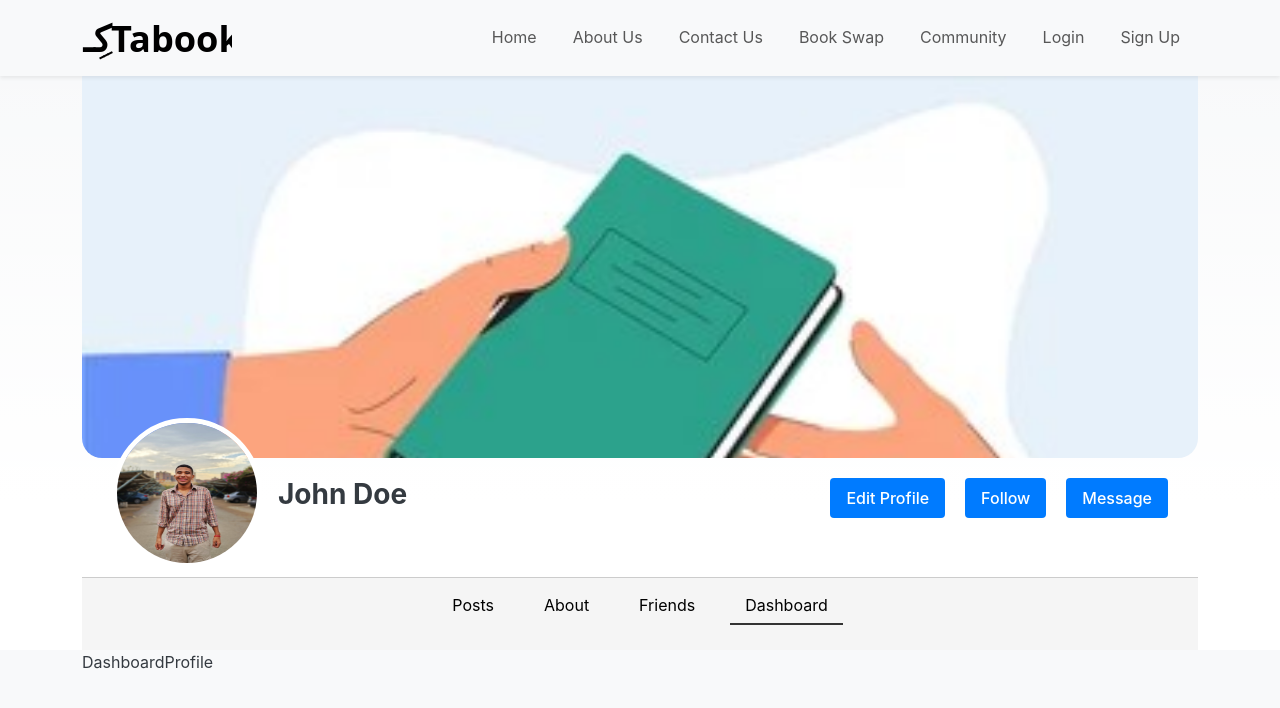
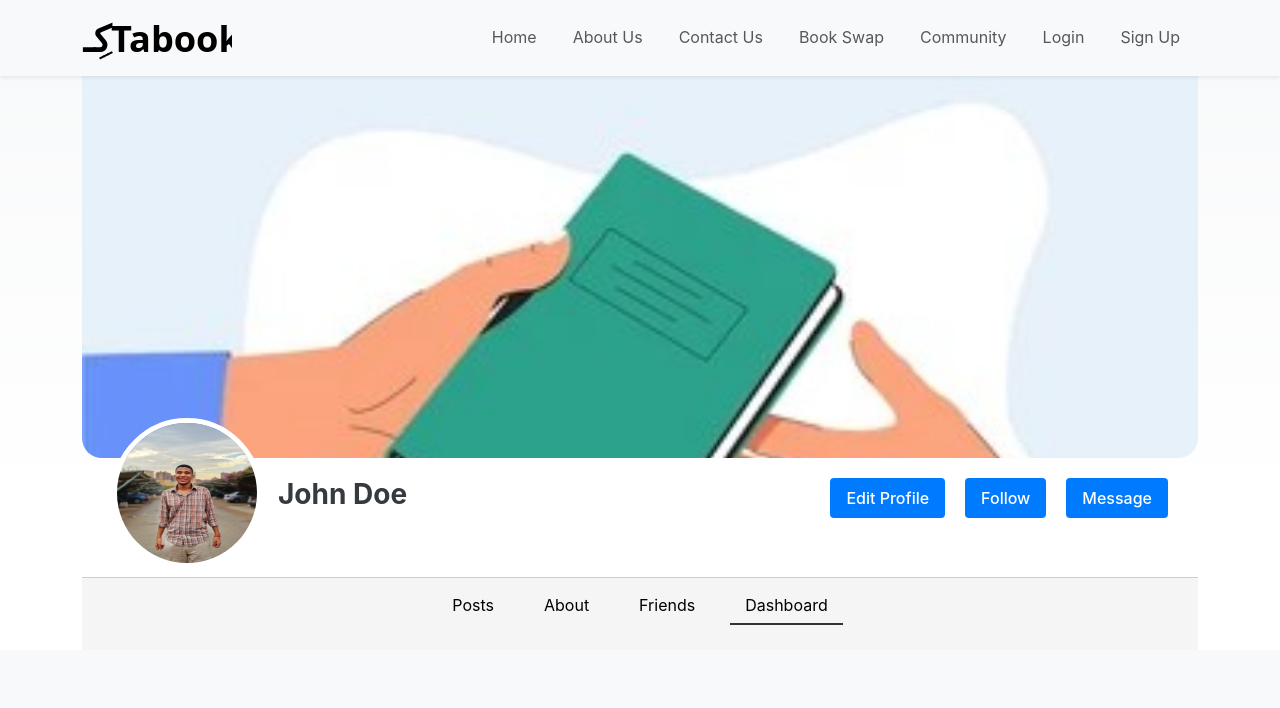
Before and after one commit to MohammedAmr04/front-end-graduation, a React (Vite) app: page /profile/dashboard in a window 1280 px wide. Shown: the top 708 px of the page. Built offline with nearby package versions, Linux system fonts and the light colour scheme.

Commit message:
نزلت libraries

```diff
--- a/package.json
+++ b/package.json
@@ -16,7 +16,7 @@
     "@fortawesome/free-regular-svg-icons": "^6.7.2",
     "@fortawesome/free-solid-svg-icons": "^6.7.2",
     "@fortawesome/react-fontawesome": "^0.2.2",
-    "@reduxjs/toolkit": "^2.5.0",
+    "@reduxjs/toolkit": "^2.6.1",
     "@tailwindcss/vite": "^4.0.6",
     "axios": "^1.7.9",
     "bootstrap": "^5.3.3",
@@ -27,11 +27,13 @@
     "react": "^18.3.1",
     "react-bootstrap": "^2.10.8",
     "react-bootstrap-icons": "^1.11.5",
+    "react-calendar-heatmap": "^1.10.0",
     "react-dom": "^18.3.1",
     "react-icons": "^5.4.0",
     "react-redux": "^9.2.0",
     "react-router-dom": "^7.1.3",
     "react-slick": "^0.30.3",
+    "redux-persist": "^6.0.0",
     "slick-carousel": "^1.8.1"
   },
   "devDependencies": {
--- a/src/components/common/profile/dashboard/DashboardProfile.jsx
+++ b/src/components/common/profile/dashboard/DashboardProfile.jsx
@@ -1,3 +1,5 @@
+
 export default function DashboardProfile() {
-  return <div>DashboardProfile</div>;
+  return <div>
+  </div>;
 }
```
Also changed, not shown: 1 other file (tests, documents, lock files or other folders).
